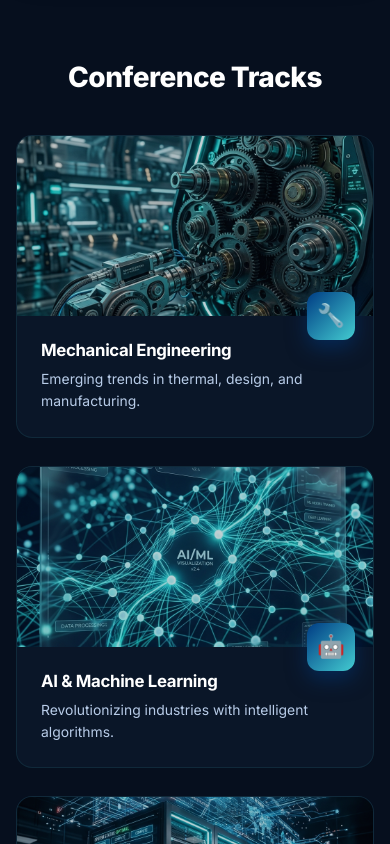
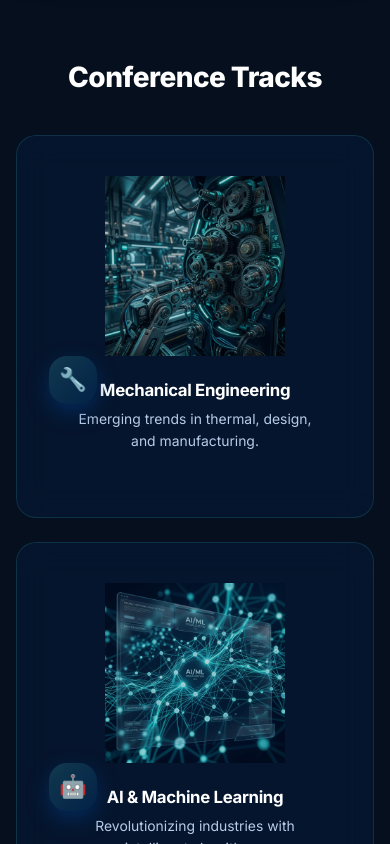
Before and after one commit to Nawalegaurav26/sdetm.icem, a React (Vite) app: page / in a window 390 px wide. Shown: the part 2100-2944 px from the top of the page. Built offline with nearby package versions, Linux system fonts and the light colour scheme; no server answers.

Commit message:
feat(ConferenceTracks): Implement dedicated Conference Tracks glass-morphism page

```diff
--- a/src/App.tsx
+++ b/src/App.tsx
@@ -10,6 +10,7 @@ import SubmissionGuidelines from './pages/SubmissionGuidelines';
 import Contact from './pages/Contact';
 import ImportantDates from './pages/ImportantDates';
 import AboutConference from './pages/AboutConference';
+import ConferenceTracks from './pages/ConferenceTracks';
 import PaperSubmission from './pages/PaperSubmission';
 import Login from './pages/Login';
 import Dashboard from './pages/Dashboard';
@@ -43,7 +44,7 @@ function App() {
             <Route path="/committee/organizing" element={<Committee />} />
 
             {/* Call for Papers */}
-            <Route path="/call-for-papers/tracks" element={<ComingSoon title="Conference Tracks" />} />
+            <Route path="/call-for-papers/tracks" element={<ConferenceTracks />} />
             <Route path="/call-for-papers/scope" element={<ComingSoon title="Scope" />} />
 
             {/* Submission */}
--- /dev/null
+++ b/src/pages/ConferenceTracks.css
@@ -0,0 +1,128 @@
+/* ============================================
+   ICEM 2026 — Conference Tracks
+   Glass-morphism premium cards
+   ============================================ */
+
+.tracks-page {
+  animation: fadeIn 0.6s ease-out;
+}
+
+.tracks-grid {
+  display: grid;
+  grid-template-columns: repeat(auto-fill, minmax(320px, 1fr));
+  gap: 2rem;
+}
+
+.track-card {
+  position: relative;
+  background: rgba(0, 60, 132, 0.15);
+  border: 1px solid rgba(67, 204, 209, 0.15);
+  -webkit-backdrop-filter: blur(16px);
+  backdrop-filter: blur(16px);
+  border-radius: 20px;
+  padding: 2.5rem 2rem;
+  transition: all 0.4s cubic-bezier(0.16, 1, 0.3, 1);
+  overflow: hidden;
+  display: flex;
+  flex-direction: column;
+  align-items: center;
+  text-align: center;
+}
+
+.track-card::before {
+  content: '';
+  position: absolute;
+  top: 0;
+  left: 0;
+  width: 100%;
+  height: 4px;
+  background: linear-gradient(90deg, #43ccd1, #003c84);
+  opacity: 0;
+  transition: opacity 0.3s ease;
+}
+
+.track-card:hover {
+  transform: translateY(-8px);
+  box-shadow: 0 20px 40px rgba(0, 0, 0, 0.3);
+  border-color: rgba(67, 204, 209, 0.3);
+  background: rgba(0, 60, 132, 0.25);
+}
+
+.track-card:hover::before {
+  opacity: 1;
+}
+
+.track-icon-wrapper {
+  position: relative;
+  width: 72px;
+  height: 72px;
+  margin-bottom: 1.5rem;
+  display: flex;
+  align-items: center;
+  justify-content: center;
+}
+
+.track-icon {
+  position: absolute;
+  inset: 0;
+  display: flex;
+  align-items: center;
+  justify-content: center;
+  background: linear-gradient(135deg, rgba(67, 204, 209, 0.2), rgba(0, 60, 132, 0.3));
+  border-radius: 18px;
+  color: #43ccd1;
+  transition: all 0.3s ease;
+}
+
+.track-card:hover .track-icon {
+  transform: rotate(5deg) scale(1.05);
+  background: linear-gradient(135deg, rgba(67, 204, 209, 0.3), rgba(0, 60, 132, 0.4));
+  box-shadow: 0 10px 20px rgba(67, 204, 209, 0.2);
+}
+
+.track-emoji {
+  position: absolute;
+  bottom: -8px;
+  right: -8px;
+  font-size: 1.5rem;
+  background: rgba(255, 255, 255, 0.1);
+  border-radius: 50%;
+  width: 32px;
+  height: 32px;
+  display: flex;
+  align-items: center;
+  justify-content: center;
+  border: 1px solid rgba(255, 255, 255, 0.05);
+  box-shadow: 0 4px 10px rgba(0, 0, 0, 0.2);
+  transition: transform 0.3s ease;
+}
+
+.track-card:hover .track-emoji {
+  transform: scale(1.1) rotate(-10deg);
+}
+
+.track-title {
+  font-size: 1.25rem;
+  font-weight: 700;
+  color: #fff;
+  margin-bottom: 1rem;
+  letter-spacing: 0.5px;
+}
+
+.track-desc {
+  font-size: 0.95rem;
+  color: rgba(255, 255, 255, 0.7);
+  line-height: 1.6;
+}
+
+@keyframes fadeIn {
+  from { opacity: 0; transform: translateY(10px); }
+  to { opacity: 1; transform: translateY(0); }
+}
+
+@media (max-width: 768px) {
+  .tracks-grid {
+    grid-template-columns: 1fr;
+    gap: 1.5rem;
+  }
+}
--- /dev/null
+++ b/src/pages/ConferenceTracks.tsx
@@ -0,0 +1,89 @@
+import { PenTool, BrainCircuit, Monitor, RadioTower, Zap, TrendingUp, Leaf } from 'lucide-react';
+import './ConferenceTracks.css';
+
+const ConferenceTracks = () => {
+  const tracks = [
+    {
+      id: 1,
+      title: "Mechanical Engineering",
+      icon: <PenTool size={32} strokeWidth={1.5} />,
+      emoji: "🔧",
+      description: "Emerging trends in thermal, design, and manufacturing.",
+    },
+    {
+      id: 2,
+      title: "AI & Machine Learning",
+      icon: <BrainCircuit size={32} strokeWidth={1.5} />,
+      emoji: "🤖",
+      description: "Revolutionizing industries with intelligent algorithms.",
+    },
+    {
+      id: 3,
+      title: "Information Technology",
+      icon: <Monitor size={32} strokeWidth={1.5} />,
+      emoji: "💻",
+      description: "Cloud, Cybersecurity, and Modern Dev Architectures.",
+    },
+    {
+      id: 4,
+      title: "Electronics & Telecom",
+      icon: <RadioTower size={32} strokeWidth={1.5} />,
+      emoji: "📡",
+      description: "5G, IoT, and Next-Gen Signal Processing.",
+    },
+    {
+      id: 5,
+      title: "Advanced Computing",
+      icon: <Zap size={32} strokeWidth={1.5} />,
+      emoji: "⚡",
+      description: "Quantum and High-Performance Computation.",
+    },
+    {
+      id: 6,
+      title: "Business Innovation",
+      icon: <TrendingUp size={32} strokeWidth={1.5} />,
+      emoji: "📈",
+      description: "Evolving management practices in the digital age.",
+    },
+    {
+      id: 7,
+      title: "Sustainable Practices",
+      icon: <Leaf size={32} strokeWidth={1.5} />,
+      emoji: "🌿",
+      description: "Green technology and eco-friendly engineering.",
+    }
+  ];
+
+  return (
+    <div className="tracks-page relative z-10 w-full min-h-screen pt-32 pb-20">
+      <div className="container mx-auto px-6 max-w-6xl">
+        <div className="text-center mb-16">
+          <h1 className="text-4xl md:text-5xl font-bold text-white mb-6">
+            Conference <span className="text-icem-cyan">Tracks</span>
+          </h1>
+          <p className="text-gray-300 max-w-2xl mx-auto text-lg leading-relaxed">
+            Explore the diverse domains of research to be presented. Submit your original,
+            unpublished work under one of the following multidisciplinary tracks.
+          </p>
+        </div>
+
+        <div className="tracks-grid">
+          {tracks.map((track) => (
+            <div key={track.id} className="track-card">
+              <div className="track-icon-wrapper">
+                <div className="track-icon">
+                  {track.icon}
+                </div>
+                <div className="track-emoji" aria-hidden="true">{track.emoji}</div>
+              </div>
+              <h3 className="track-title">{track.title}</h3>
+              <p className="track-desc">{track.description}</p>
+            </div>
+          ))}
+        </div>
+      </div>
+    </div>
+  );
+};
+
+export default ConferenceTracks;
```
